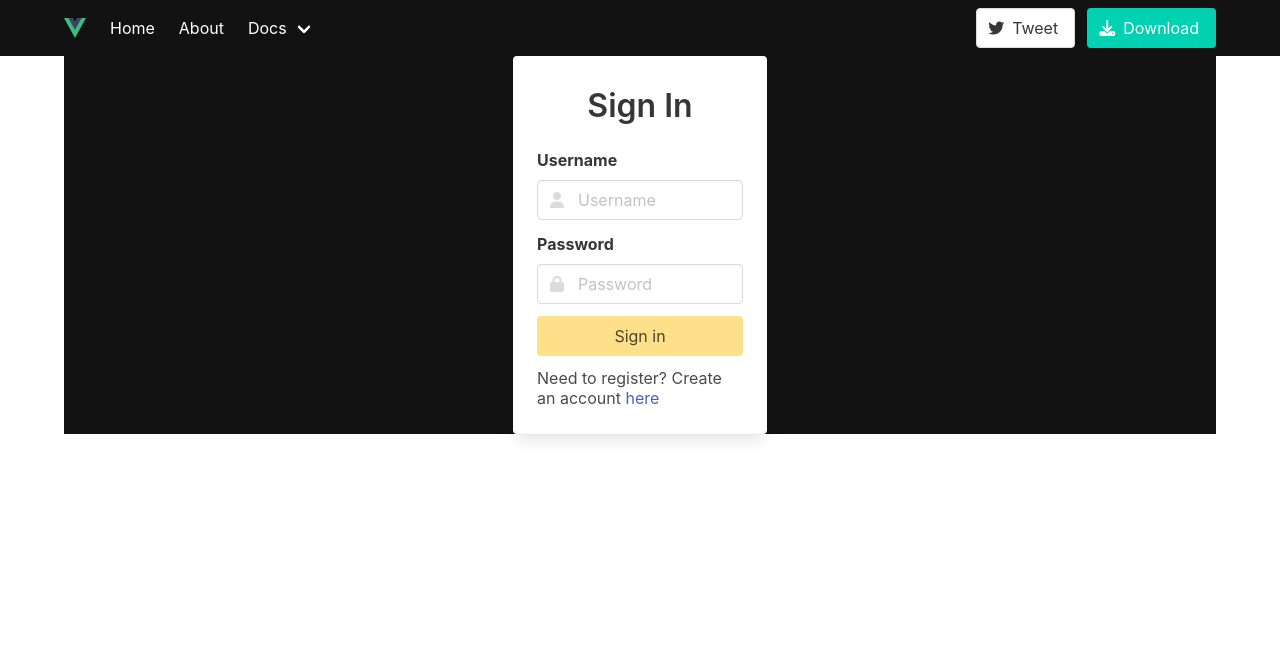
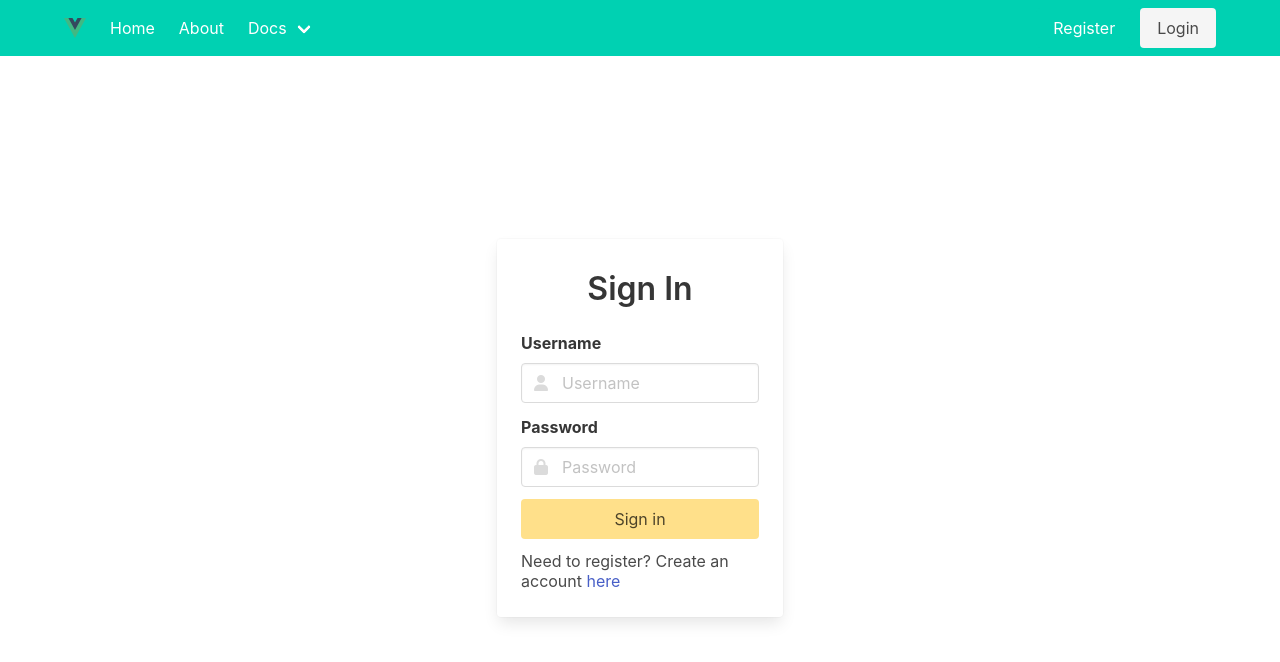
Before and after one commit to mzhunio/Web-Development-Assignments, a Vue app in the folder fitness-app/: page /login in a window 1280 px wide. Shown: the top 662 px of the page. Built offline with nearby package versions, Linux system fonts and the light colour scheme.

Commit message:
logging functionality

```diff
--- a/fitness-app/src/App.vue
+++ b/fitness-app/src/App.vue
@@ -1,18 +1,14 @@
 <script setup lang="ts">
-import { RouterLink, RouterView } from 'vue-router'
-import NavBar from './components/NavBar.vue'
+import { RouterView } from "vue-router";
+import NavBar from "./components/NavBar.vue";
 </script>
 
 <template>
+  <NavBar />
 
-    <NavBar />
-
-    <div class="container">
-        <RouterView />
-    </div>
-
+  <main>
+    <RouterView />
+  </main>
 </template>
 
-<style scoped>
-
-</style>
+<style scoped></style>
--- a/fitness-app/src/assets/main.css
+++ b/fitness-app/src/assets/main.css
@@ -1,3 +1,12 @@
-/* @import './base.css'; */
-@import 'bulma/css/bulma.css';
-@import '@fortawesome/fontawesome-free/css/all.css';
+@import "bulma/css/bulma.css";
+@import "@fortawesome/fontawesome-free/css/all.css";
+
+html,
+body, #app {
+  height: 100%;
+}
+
+#app {
+  display: grid;
+  grid-template-rows: auto 1fr;
+}
--- a/fitness-app/src/components/Home.vue
+++ b/fitness-app/src/components/Home.vue
@@ -3,7 +3,7 @@
 </script>
 
 <template>
-
+    Home
 
 </template>
 
--- a/fitness-app/src/components/Login.vue
+++ b/fitness-app/src/components/Login.vue
@@ -1,12 +1,36 @@
 <script setup lang="ts">
+import router from "@/router";
 
+let username = "";
+let password = "";
+
+function login() {
+  if (!username) {
+    throw new Error("Please provide username");
+  }
+
+  if (!password) {
+    throw new Error("Please provide password");
+  }
+
+  localStorage.setItem("username", username);
+  localStorage.setItem("password", password);
+
+  goToLoginPage();
+}
+
+function goToLoginPage() {
+  router.push("/home");
+}
 </script>
 
 <template>
-<div class="has-background-black-bis is-flex is-align-items-center">
+  <div class="login">
     <div class="container is-fluid">
       <div class="columns is-justify-content-center">
-      <div class="column is-half-tablet is-one-third-desktop is-one-quarter-widescreen">
+        <div
+          class="column is-half-tablet is-one-third-desktop is-one-quarter-widescreen"
+        >
           <div class="card">
             <div class="card-content">
               <div class="title mt-2 has-text-centered">Sign In</div>
@@ -14,7 +38,12 @@
               <div class="field">
                 <label class="label">Username</label>
                 <div class="control has-icons-left">
-                <input class="input" type="text" placeholder="Username">
+                  <input
+                    class="input"
+                    type="text"
+                    placeholder="Username"
+                    v-model="username"
+                  />
                   <span class="icon is-small is-left">
                     <i class="fas fa-user"></i>
                   </span>
@@ -24,7 +53,12 @@
               <div class="field">
                 <label class="label">Password</label>
                 <div class="control has-icons-left">
-                <input class="input" type="password" placeholder="Password">
+                  <input
+                    class="input"
+                    type="password"
+                    placeholder="Password"
+                    v-model="password"
+                  />
                   <span class="icon is-small is-left">
                     <i class="fas fa-lock"></i>
                   </span>
@@ -33,29 +67,36 @@
 
               <div class="field">
                 <div class="control is-flex">
-                <button class="button is-warning is-flex-grow-1">Sign in</button>
+                  <button
+                    class="button is-warning is-flex-grow-1"
+                    @click="login"
+                  >
+                    Sign in
+                  </button>
                 </div>
               </div>
 
               <div class="field">
                 <div class="control">
                   <label class="checkbox">
-                  Need to register? Create an account <a href="./register.html">here</a>
+                    Need to register? Create an account
+                    <a href="./register.html">here</a>
                   </label>
                 </div>
               </div>
             </div>
           </div>
-
         </div>
       </div>
-
     </div>
-
   </div>
-
 </template>
 
 <style scoped>
-
+.login {
+  display: flex;
+  align-items: center;
+  justify-content: flex-end;
+  height: 100%;
+}
 </style>
--- a/fitness-app/src/components/NavBar.vue
+++ b/fitness-app/src/components/NavBar.vue
@@ -1,18 +1,31 @@
 <script setup lang="ts">
-import { RouterLink } from 'vue-router';
+import { RouterLink } from "vue-router";
 const isMenuActive = false;
+
+const username = localStorage.getItem('username');
+const password = localStorage.getItem('password');
+
+const isUserLoggedIn = username && password;
 </script>
 
 <template>
-    <nav class="navbar is-primary has-background-black-bis">
+  <nav class="navbar is-primary">
     <div class="container">
       <div class="navbar-brand">
         <a class="navbar-item" href="https://bulma.io">
-
-            <img alt="Vue logo" class="logo" src="@/assets/logo.svg" width="22" height="22" />
-
+          <img
+            alt="Vue logo"
+            class="logo"
+            src="@/assets/logo.svg"
+            width="22"
+            height="22"
+          />
         </a>
-          <div class="navbar-burger" :class="{ 'is-active': isMenuActive }" @click="isMenuActive = !isMenuActive" >
+        <div
+          class="navbar-burger"
+          :class="{ 'is-active': isMenuActive }"
+          @click="isMenuActive = !isMenuActive"
+        >
           <span></span>
           <span></span>
           <span></span>
@@ -21,36 +34,58 @@ import { RouterLink } from 'vue-router';
 
       <div class="navbar-menu" :class="{ 'is-active': isMenuActive }">
         <div class="navbar-start">
-
           <RouterLink to="/" class="navbar-item">Home</RouterLink>
           <RouterLink to="/about" class="navbar-item">About</RouterLink>
 
-
           <div class="navbar-item has-dropdown is-hoverable">
-              <a class="navbar-link" href="https://bulma.io/documentation/overview/start/">
+            <a
+              class="navbar-link"
+              href="https://bulma.io/documentation/overview/start/"
+            >
               Docs
             </a>
             <div class="navbar-dropdown">
-                <a class="navbar-item" href="https://bulma.io/documentation/overview/start/">
+              <a
+                class="navbar-item"
+                href="https://bulma.io/documentation/overview/start/"
+              >
                 Overview
               </a>
-                <a class="navbar-item" href="https://bulma.io/documentation/overview/modifiers/">
+              <a
+                class="navbar-item"
+                href="https://bulma.io/documentation/overview/modifiers/"
+              >
                 Modifiers
               </a>
-                <a class="navbar-item" href="https://bulma.io/documentation/columns/basics/">
+              <a
+                class="navbar-item"
+                href="https://bulma.io/documentation/columns/basics/"
+              >
                 Columns
               </a>
-                <a class="navbar-item" href="https://bulma.io/documentation/layout/container/">
+              <a
+                class="navbar-item"
+                href="https://bulma.io/documentation/layout/container/"
+              >
                 Layout
               </a>
-                <a class="navbar-item" href="https://bulma.io/documentation/form/general/">
+              <a
+                class="navbar-item"
+                href="https://bulma.io/documentation/form/general/"
+              >
                 Form
               </a>
-                <hr class="navbar-divider">
-                <a class="navbar-item" href="https://bulma.io/documentation/elements/box/">
+              <hr class="navbar-divider" />
+              <a
+                class="navbar-item"
+                href="https://bulma.io/documentation/elements/box/"
+              >
                 Elements
               </a>
-                <a class="navbar-item is-active" href="https://bulma.io/documentation/components/breadcrumb/">
+              <a
+                class="navbar-item is-active"
+                href="https://bulma.io/documentation/components/breadcrumb/"
+              >
                 Components
               </a>
             </div>
@@ -59,25 +94,9 @@ import { RouterLink } from 'vue-router';
 
         <div class="navbar-end">
           <div class="navbar-item">
-              <div class="field is-grouped">
-                <p class="control">
-                  <a class="bd-tw-button button" data-social-network="Twitter" data-social-action="tweet" data-social-target="https://bulma.io" target="_blank" href="https://twitter.com/intent/tweet?text=Bulma: a modern CSS framework based on Flexbox&amp;hashtags=bulmaio&amp;url=https://bulma.io&amp;via=jgthms">
-                    <span class="icon">
-                      <i class="fab fa-twitter"></i>
-                    </span>
-                    <span>
-                      Tweet
-                    </span>
-                  </a>
-                </p>
-                <p class="control">
-                  <a class="button is-primary" href="https://github.com/jgthms/bulma/releases/download/0.9.3/bulma-0.9.3.zip">
-                    <span class="icon">
-                      <i class="fas fa-download"></i>
-                    </span>
-                    <span>Download</span>
-                  </a>
-                </p>
+            <div class="buttons">
+              <router-link v-if="!isUserLoggedIn" class="button is-primary" to="/register">Register</router-link>
+              <router-link v-if="!isUserLoggedIn" class="button is-light" to="/login">Login</router-link>
             </div>
           </div>
         </div>
@@ -86,5 +105,4 @@ import { RouterLink } from 'vue-router';
   </nav>
 </template>
 
-<style scoped>
-</style>
+<style scoped></style>
```
Lines whose indentation alone changed are shown as unchanged.
